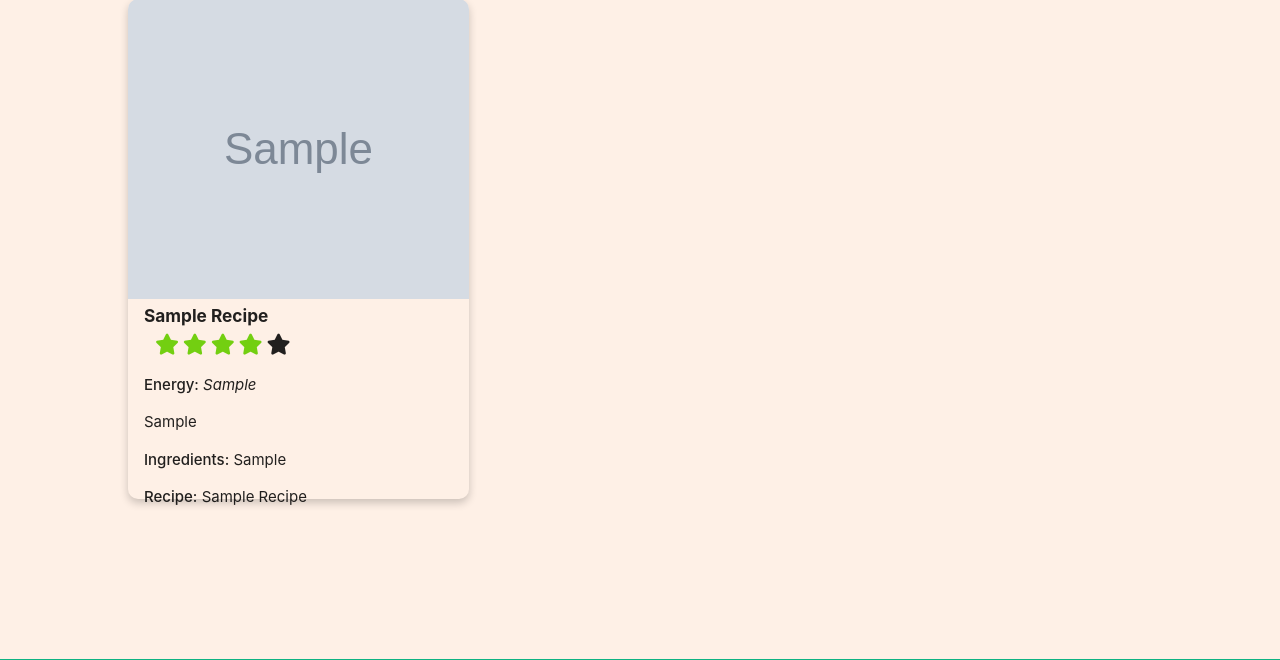
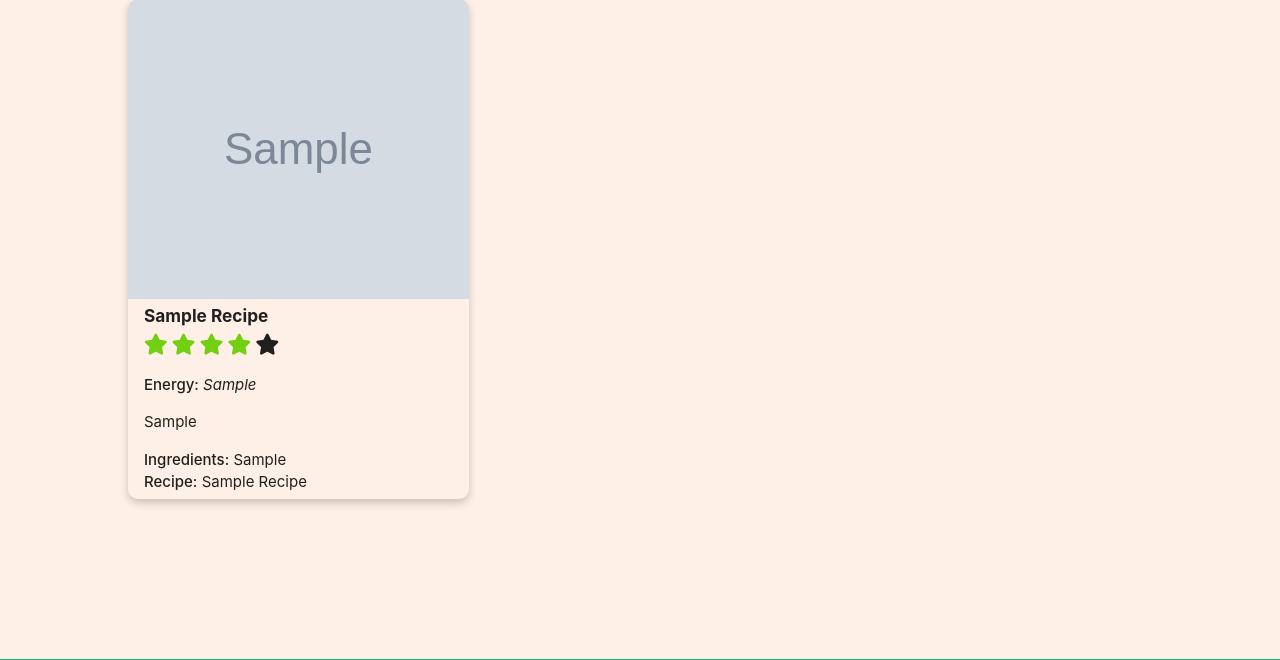
Before and after one commit to meghdadyazdi/cookbook, a Flask app: page /my_recipe in a window 1280 px wide. Shown: the part 192-852 px from the top of the page. Run offline with Flask 2, Linux system fonts and the light colour scheme; the visitor is signed in with stand-in values (Sample User, id 1); grey boxes marked "Sample" are stand-in pictures; a database or web service that is not in the repository returns one stand-in record (values such as "Sample title"); some libraries are stand-ins or nearby versions.

Commit message:
Validating and commenting htmls

```diff
--- a/templates/find_recipe.html
+++ b/templates/find_recipe.html
@@ -32,7 +32,7 @@
 				<!-- defining rate of a recipe -->
 				{%set num_raters = recipe.recipe_rate1+recipe.recipe_rate2+recipe.recipe_rate3+recipe.recipe_rate4+recipe.recipe_rate5 %}
 				{%set score = recipe.recipe_rate1+2*recipe.recipe_rate2+3*recipe.recipe_rate3+4*recipe.recipe_rate4+5*recipe.recipe_rate5 %}
-				{%set rate = score // num_raters %}
+
 
 
 				<div class="row m0 p0">
@@ -43,8 +43,8 @@
 						<span><i class="fas fa-star star3 p0"></i></span>
 						<span><i class="fas fa-star star4 p0"></i></span>
 						<span><i class="fas fa-star star5 p0"></i></span>
-						<div><i>This recipe is not rated yet. Be the first one to rate it!</i></div>
 						{%else%}
+                        {%set rate = score // num_raters %}
 						{% if rate == 1%}
 
 						<span><i class="fas fa-star star1 rate11 p0"></i></span>
--- a/templates/my_recipe.html
+++ b/templates/my_recipe.html
@@ -15,19 +15,19 @@
 				<!-- defining rate of a recipe -->
 				{%set num_raters = recipe.recipe_rate1+recipe.recipe_rate2+recipe.recipe_rate3+recipe.recipe_rate4+recipe.recipe_rate5 %}
 				{%set score = recipe.recipe_rate1+2*recipe.recipe_rate2+3*recipe.recipe_rate3+4*recipe.recipe_rate4+5*recipe.recipe_rate5 %}
-				{%set rate = score // num_raters %}
+
 
 
 				<div class="row m0 p0">
-					<div class="col">
+					<div class="col p0">
 						{% if num_raters == 0%}
 						<span><i class="fas fa-star star1 p0"></i></span>
 						<span><i class="fas fa-star star2 p0"></i></span>
 						<span><i class="fas fa-star star3 p0"></i></span>
 						<span><i class="fas fa-star star4 p0"></i></span>
 						<span><i class="fas fa-star star5 p0"></i></span>
-						<div><i>This recipe is not rated yet. Be the first one to rate it!</i></div>
 						{%else%}
+                        {%set rate = score // num_raters %}
 						{% if rate == 1%}
 
 						<span><i class="fas fa-star star1 rate11 p0"></i></span>
@@ -74,10 +74,10 @@
 				<p class="no-flow"><strong> Energy:</strong><i> {{recipe.recipe_energy}} </i></p>
 				<p class="no-flow">{{recipe.recipe_meal}}</p>
 
-				<p class="no-flow">
+				<p class="no-flow m0 p0">
 					<strong>Ingredients:</strong> {{recipe.recipe_ingredients}}
 				</p>
-				<p class="no-flow">
+				<p class="no-flow m0 p0">
 					<strong>Recipe:</strong> {{recipe.recipe}}
 				</p>
 			</div>
--- a/templates/search_recipe.html
+++ b/templates/search_recipe.html
@@ -37,7 +37,7 @@
 
 
 				<div class="row m0 p0">
-					<div class="col">
+					<div class="col p0">
 						{% if num_raters == 0%}
 						<span><i class="fas fa-star star1 p0"></i></span>
 						<span><i class="fas fa-star star2 p0"></i></span>
@@ -92,10 +92,10 @@
 				<p class="no-flow"><strong> Energy:</strong><i> {{recipe.recipe_energy}} </i></p>
 				<p class="no-flow">{{recipe.recipe_meal}}</p>
 
-				<p class="no-flow">
+				<p class="no-flow m0 p0">
 					<strong>Ingredients:</strong> {{recipe.recipe_ingredients}}
 				</p>
-				<p class="no-flow">
+				<p class="no-flow m0 p0">
 					<strong>Recipe:</strong> {{recipe.recipe}}
 				</p>
 			</div>
```
Also changed, not shown: app.py (+7 -52 lines), templates/one_recipe.html (+13 -10 lines).
